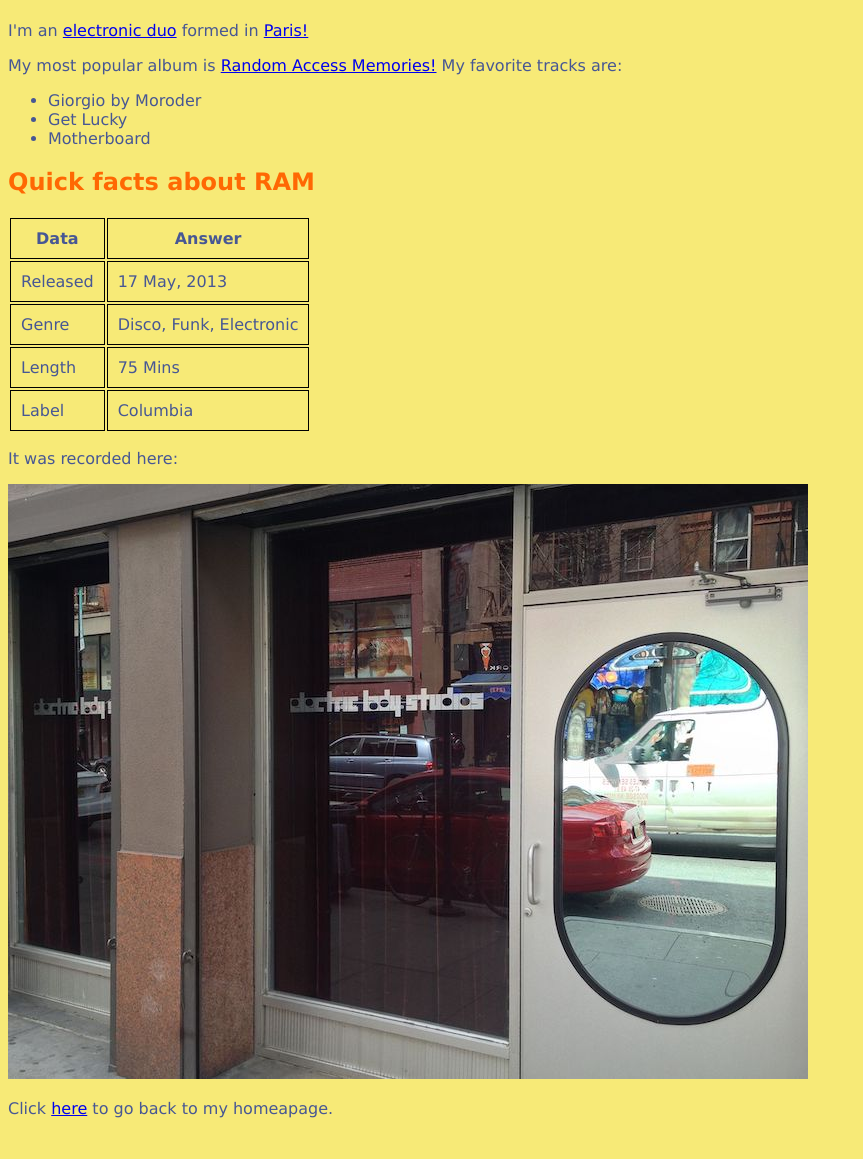
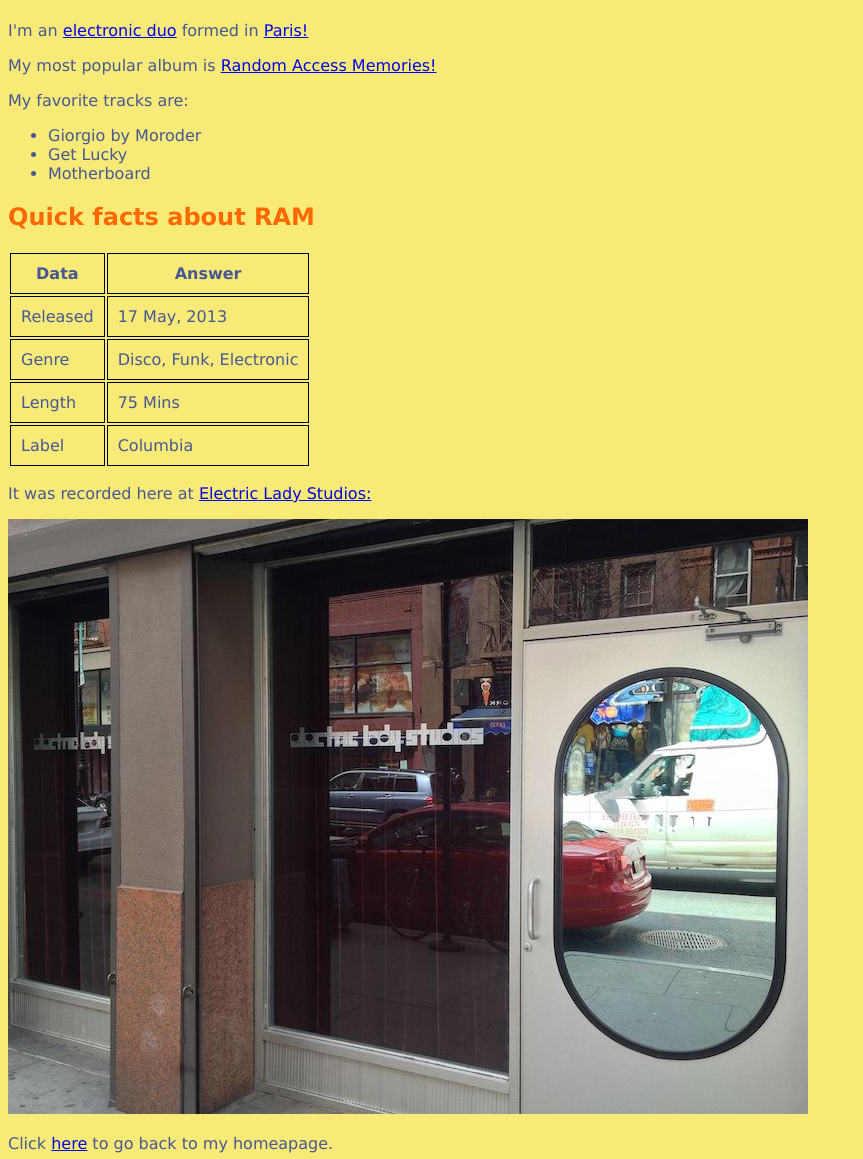
Before and after one commit to SakuraMaylen9/elenem-demo.github.io, a plain HTML site: page about.html in a window 1280 px wide. Shown: the part 141-1300 px from the top of the page, without its empty margins (0-863 px from the left). Before the commit the page ends 1275 px from the top, so only its background shows below. Drawn offline with Linux system fonts and the light colour scheme.

Commit message:
Add files via upload

```diff
--- a/about.html
+++ b/about.html
@@ -9,22 +9,26 @@
     <body>
 
        <h1 id="page-title"> About Daft Punk</h1>
-       <p> I'm an
-        <a href="https://en.wikipedia.org/wiki/Daft_Punk">
+       <p>
+         I'm an <a href="https://en.wikipedia.org/wiki/Daft_Punk">
          electronic duo</a> formed in <a href="https://en.wikipedia.org/wiki/Paris"> Paris!</a>
-
+       </p>
 
        <p> My most popular album is
           <a href="https://en.wikipedia.org/wiki/Random_Access_Memories">
             Random Access Memories!</a>
+       </p>
 
-       My favorite tracks are:</p>
+       <p>My favorite tracks are:</p>
 
+       <p>
          <ul>
             <li>Giorgio by Moroder</li>
             <li>Get Lucky</li>
             <li>Motherboard</li>
            </ul>
+
+       </p>
 
        <h2>Quick facts about RAM</h2>
 
@@ -55,18 +59,16 @@
                   <td>Columbia</td>
                </tr>
           </tbody>
-
-
        </table>
 
-       <p> It was recorded here:</p>
-         <img src="Electric_Lady_Studios.jpg">
-       </p>
+       <p> It was recorded here at <a href="https://en.wikipedia.org/wiki/Electric_Lady_Studios"> Electric Lady Studios:
+         </a>
+         <p> <img src="Electric_Lady_Studios.jpg"> </p>
+
 
        <p>
           Click <a href="index.html">here</a> to go back to
           my homeapage.
-
        </p>
 
     </body>
```
Lines whose indentation alone changed are shown as unchanged.
